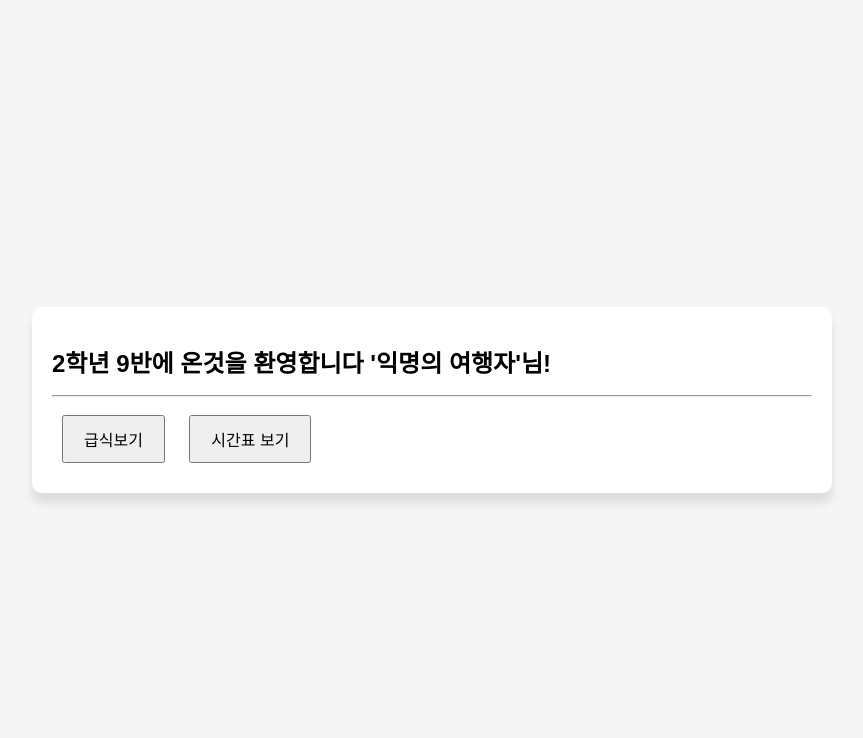
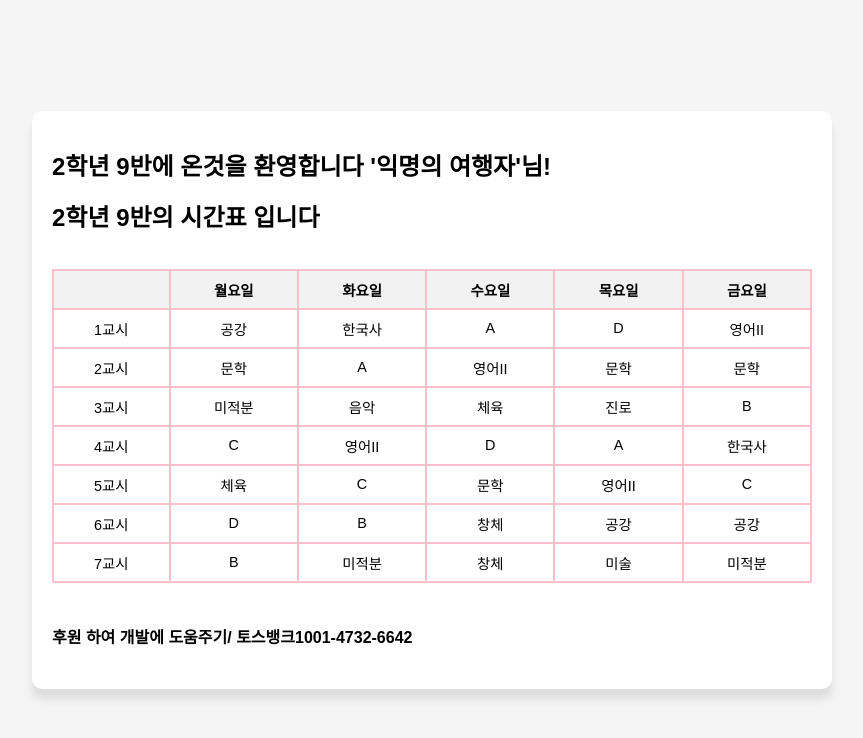
Before and after one commit to peropero1111/2-9.github.io, a plain HTML site: page index.html in a window 1280 px wide. Shown: the whole page, without its empty margins (208-1071 px from the left). Drawn offline with Linux system fonts and the light colour scheme.

Commit message:
Update index.html

```diff
--- a/index.html
+++ b/index.html
@@ -32,14 +32,112 @@
             margin: 10px;
             padding: 10px 20px;
         }
+        .table-wrapper {
+            width: 100%;
+            overflow-x: auto;
+            display: flex; /* 추가 */
+            justify-content: center; /* 테이블을 가운데로 정렬 */
+        }
+        table {
+            border-collapse: collapse;
+            width: 100%;
+            max-width: 800px; /* 테이블 크기 제한 */
+            margin: 20px 0;
+            border: 1px solid pink;
+            border-width: 2px;
+        }
+        th, td {
+            border: 1px solid pink;
+            padding: 8px;
+            text-align: center;
+            font-size: 0.9em;
+            border-width: 2px;
+        }
+        th {
+            background-color: #f2f2f2;
+        }
+        @media (max-width: 600px) {
+            th, td {
+                font-size: 0.8em;
+                padding: 6px;
+            }
+        }
     </style>
 </head>
+<body>
     <div class="container">
-<body>
-    <h1>2학년 9반에 온것을 환영합니다 '익명의 여행자'님!</h1>
-    <hr></hr>
-    <button onclick="window.location.href='https://foodchecking.netlify.app/'">급식보기</button>
-    <button onclick="window.location.href='https://2-9schedule.netlify.app/'">시간표 보기</button>
+        <h1>2학년 9반에 온것을 환영합니다 '익명의 여행자'님!</h1>
+        <h1>2학년 9반의 시간표 입니다</h1>
+        <div class="table-wrapper">
+            <table>
+                <tr>
+                    <th scope="col"></th>
+                    <th scope="col">월요일</th>
+                    <th scope="col">화요일</th>
+                    <th scope="col">수요일</th>
+                    <th scope="col">목요일</th>
+                    <th scope="col">금요일</th>
+                </tr>
+                <tr>
+                    <td>1교시</td>
+                    <td>공강</td>
+                    <td>한국사</td>
+                    <td>A</td>
+                    <td>D</td>
+                    <td>영어II</td>
+                </tr>
+                <tr>
+                    <td>2교시</td>
+                    <td>문학</td>
+                    <td>A</td>
+                    <td>영어II</td>
+                    <td>문학</td>
+                    <td>문학</td>
+                </tr>
+                <tr>
+                    <td>3교시</td>
+                    <td>미적분</td>
+                    <td>음악</td>
+                    <td>체육</td>
+                    <td>진로</td>
+                    <td>B</td>
+                </tr>
+                <tr>
+                    <td>4교시</td>
+                    <td>C</td>
+                    <td>영어II</td>
+                    <td>D</td>
+                    <td>A</td>
+                    <td>한국사</td>
+                </tr>
+                <tr>
+                    <td>5교시</td>
+                    <td>체육</td>
+                    <td>C</td>
+                    <td>문학</td>
+                    <td>영어II</td>
+                    <td>C</td>
+                </tr>
+                <tr>
+                    <td>6교시</td>
+                    <td>D</td>
+                    <td>B</td>
+                    <td>창체</td>
+                    <td>공강</td>
+                    <td>공강</td>
+                </tr>
+                <tr>
+                    <td>7교시</td>
+                    <td>B</td>
+                    <td>미적분</td>
+                    <td>창체</td>
+                    <td>미술</td>
+                    <td>미적분</td>
+                </tr>
+            </table>
+            </tbody></table>
+        </div>
+            <h4>후원 하여 개발에 도움주기/ 토스뱅크1001-4732-6642</h4>
+    </div>
 </body>
-    </div>
 </html>
```
